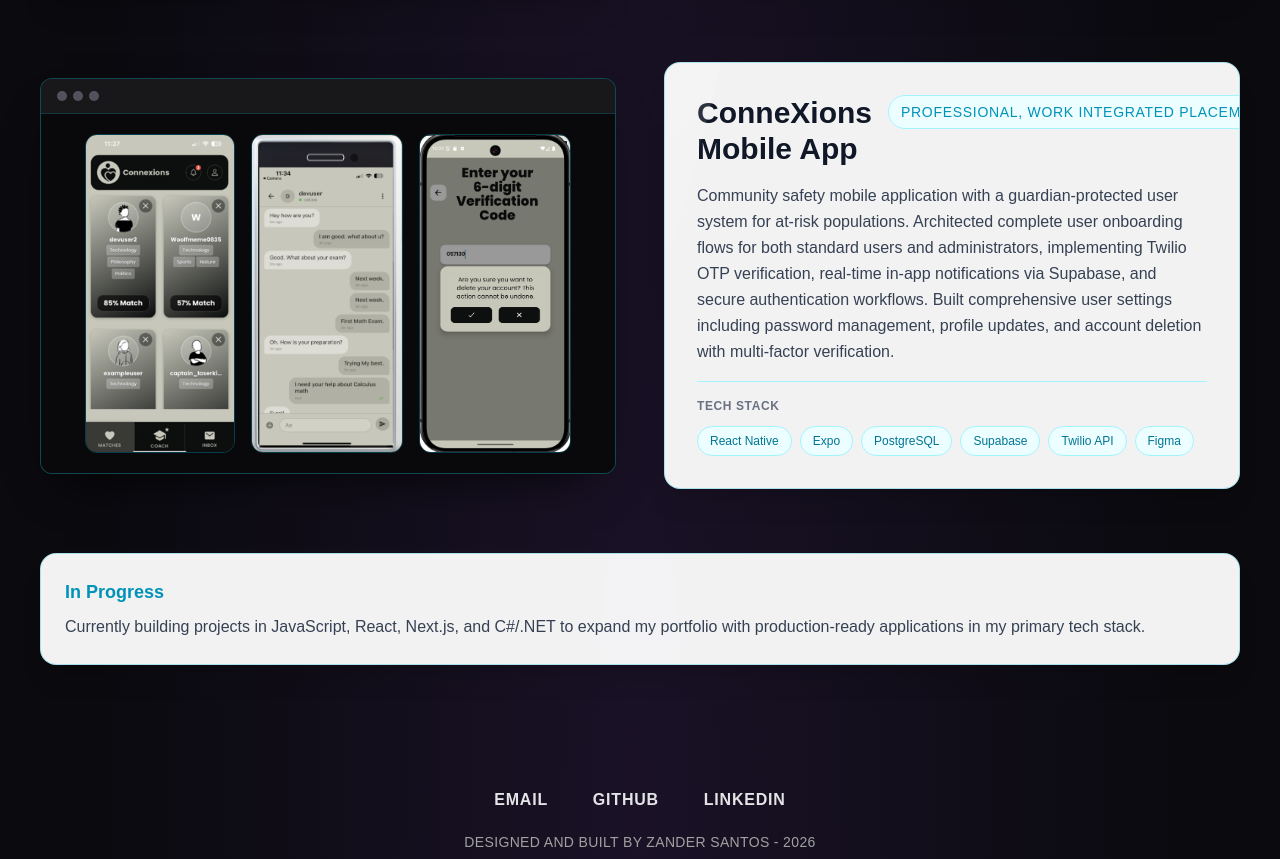
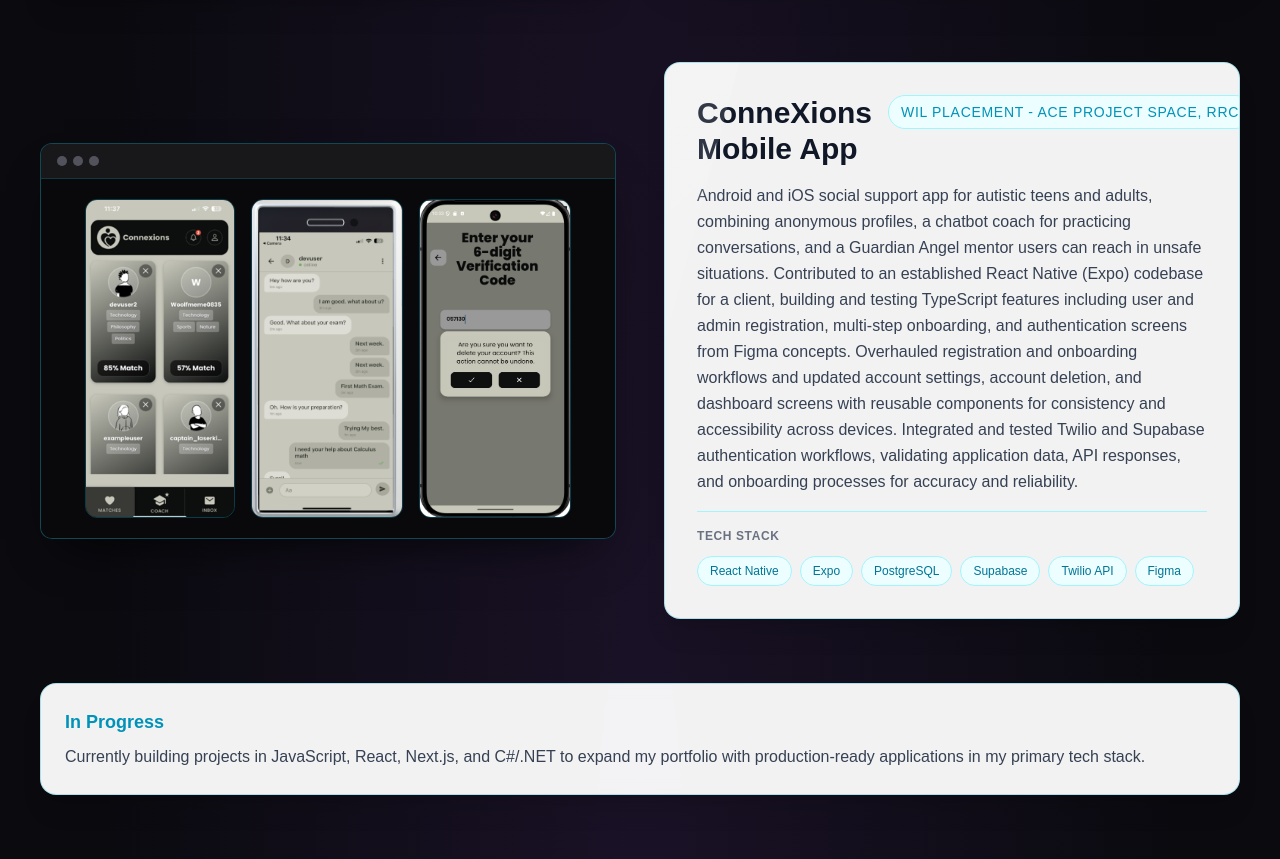
Before and after one commit to zandersantos/zander-santos-portfolio, a Next.js app in the folder zander-santos-portfolio/: page / in a window 1280 px wide. Shown: the part 4798-5657 px from the top of the page. Built offline with nearby package versions, Linux system fonts and the light colour scheme.

Commit message:
Updated the ConneXions project's description and Role

```diff
--- a/zander-santos-portfolio/components/Projects.tsx
+++ b/zander-santos-portfolio/components/Projects.tsx
@@ -52,15 +52,16 @@ const projects: Project[] = [
   },
   {
     title: "ConneXions Mobile App",
-    role: "Professional, Work Integrated Placement - ACE Project Space, Red River College Polytechnic",
+    role: "WIL Placement - ACE Project Space, RRC",
     description:
     `
-      Community safety mobile application with a guardian-protected user system for at-risk populations.
-      Architected complete user onboarding flows for both standard users and administrators,
-      implementing Twilio OTP verification, real-time in-app notifications via Supabase,
-      and secure authentication workflows. Built comprehensive user settings including
-      password management, profile updates, and account deletion with multi-factor verification.
-    `,
+      Android and iOS social support app for autistic teens and adults, combining anonymous profiles,
+      a chatbot coach for practicing conversations, and a Guardian Angel mentor users can reach in unsafe situations.
+      Contributed to an established React Native (Expo) codebase for a client, building and testing TypeScript features
+      including user and admin registration, multi-step onboarding, and authentication screens from Figma concepts.
+      Overhauled registration and onboarding workflows and updated account settings, account deletion,
+      and dashboard screens with reusable components for consistency and accessibility across devices.
+      Integrated and tested Twilio and Supabase authentication workflows, validating application data, API responses, and onboarding processes for accuracy and reliability.      `,
     stack: ["React Native", "Expo", "PostgreSQL", "Supabase", "Twilio API", "Figma"],
     mobileImages: [
       "/projects/ConnexionsDash.png",
```
